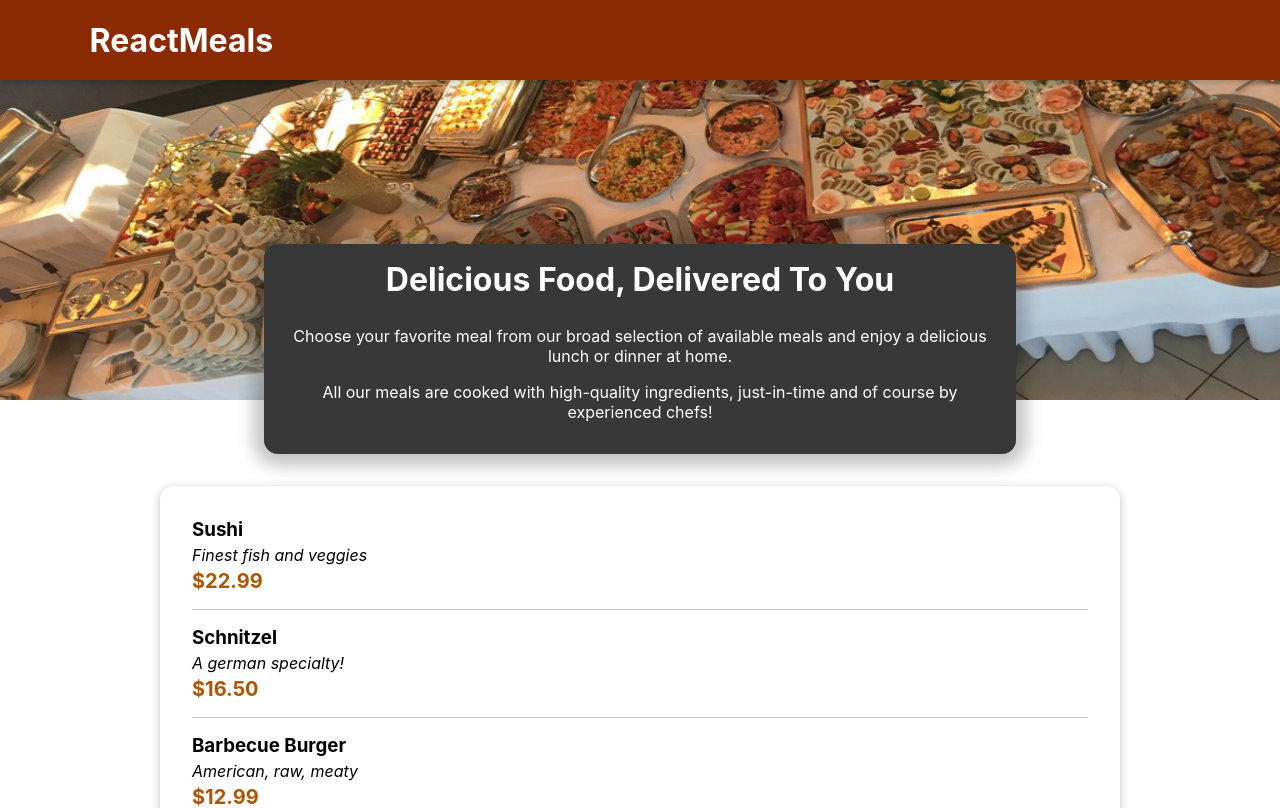
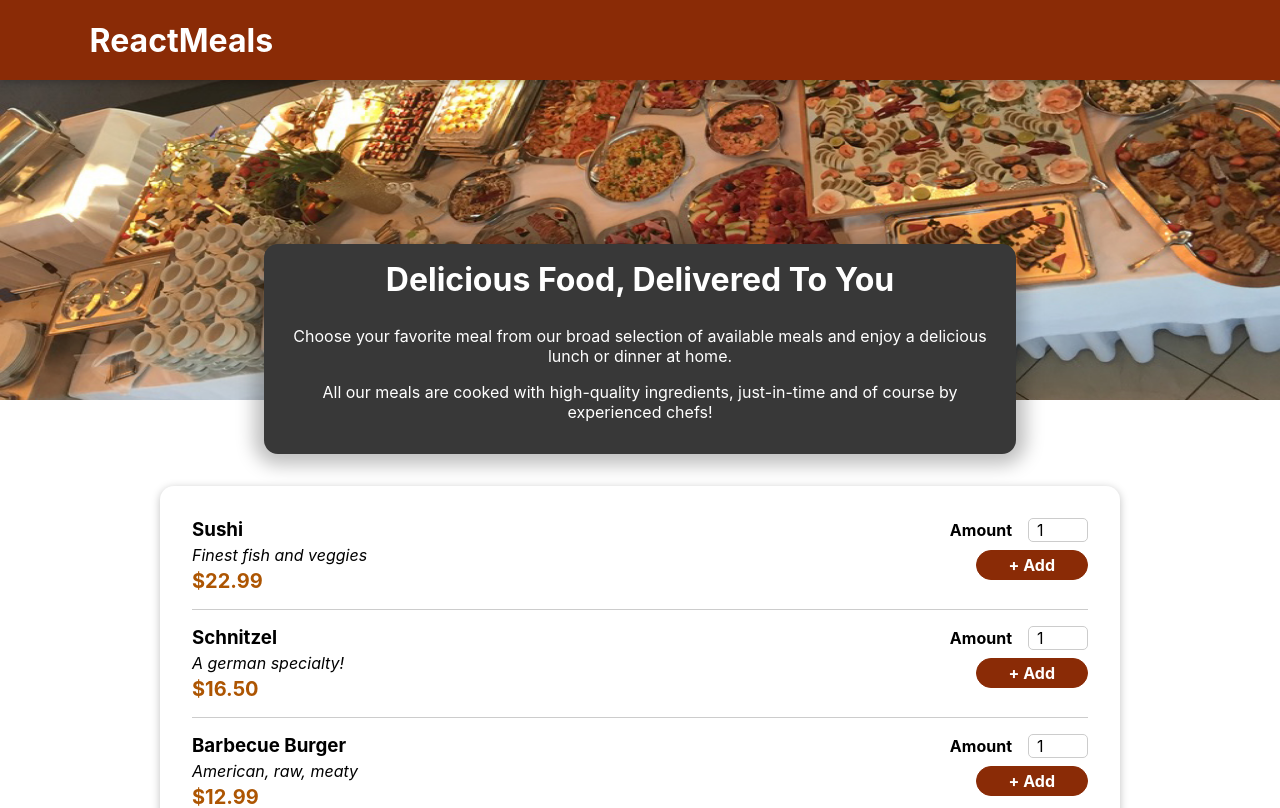
Before and after one commit to erffon/food-ordering-app-in-react, a React (Create React App) app: page / in a window 1280 px wide. Shown: the top 808 px of the page. Built offline with nearby package versions, Linux system fonts and the light colour scheme.

Commit message:
meals form added

```diff
--- a/src/components/meals/mealItem/MealItem.js
+++ b/src/components/meals/mealItem/MealItem.js
@@ -1,4 +1,5 @@
 import classes from "./MealItem.module.css";
+import MealItemForm from "./MealItemForm";
 
 const MealItem = props=>{
     const price = `$${props.price.toFixed(2)}`;
@@ -10,7 +11,9 @@
             <div className={classes.description}>{props.description}</div>
             <div className={classes.price}>{price}</div>
         </div>
-        <div></div>
+        <div>
+            <MealItemForm/>
+        </div>
      </li>
     );
 };
--- /dev/null
+++ b/src/components/meals/mealItem/MealItemForm.js
@@ -0,0 +1,19 @@
+import classes from "./MealItemForm.module.css";
+import Input from "../../ui/Input";
+
+const MealItemForm = props=>{
+    return(
+        <form className={classes.form}>
+            <Input label="Amount" input={{
+                id: "amount",
+                type: "number",
+                min: "1",
+                max: "5",
+                step: "1",
+                defaultValue: "1"
+            }}/>
+            <button>+ Add</button>
+        </form>
+    );
+}
+export default MealItemForm;
--- /dev/null
+++ b/src/components/meals/mealItem/MealItemForm.module.css
@@ -0,0 +1,20 @@
+.form {
+    text-align: right;
+  }
+
+  .form button {
+    font: inherit;
+    cursor: pointer;
+    background-color: #8a2b06;
+    border: 1px solid #8a2b06;
+    color: white;
+    padding: 0.25rem 2rem;
+    border-radius: 20px;
+    font-weight: bold;
+  }
+
+  .form button:hover,
+  .form button:active {
+    background-color: #641e03;
+    border-color: #641e03;
+  }
--- /dev/null
+++ b/src/components/ui/Input.js
@@ -0,0 +1,11 @@
+import classes from "./Input.module.css";
+
+const Input = props=>{
+    return (
+        <div className={classes.input}>
+            <label htmlFor={props.input.id}>{props.label}</label>
+            <input {...props.input}/>
+        </div>
+    );
+};
+export default Input;
--- /dev/null
+++ b/src/components/ui/Input.module.css
@@ -0,0 +1,18 @@
+.input {
+    display: flex;
+    align-items: center;
+    margin-bottom: 0.5rem;
+  }
+
+  .input label {
+    font-weight: bold;
+    margin-right: 1rem;
+  }
+
+  .input input {
+    width: 3rem;
+    border-radius: 5px;
+    border: 1px solid #ccc;
+    font: inherit;
+    padding-left: 0.5rem;
+  }
```
